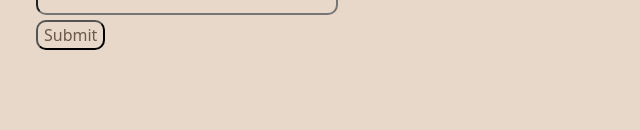
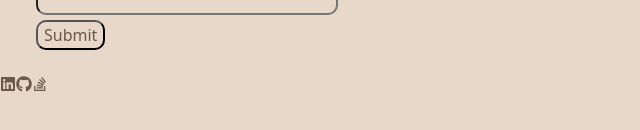
Before and after one commit to kthao21/REACT-portfolio, a React (Vite) app: page /Contact in a window 1280 px wide. Shown: the part 356-486 px from the top of the page, without its empty margins (0-640 px from the left). Built offline with nearby package versions, Linux system fonts and the light colour scheme.

Commit message:
added icons to footer

```diff
--- a/package.json
+++ b/package.json
@@ -14,6 +14,7 @@
     "bootstrap": "^5.2.3",
     "react": "^18.2.0",
     "react-dom": "^18.2.0",
+    "react-icons": "^4.11.0",
     "react-router-dom": "^6.11.1"
   },
   "devDependencies": {
--- a/src/App.jsx
+++ b/src/App.jsx
@@ -1,15 +1,22 @@
 // Bringing in the required import from 'react-router-dom'
 import { Outlet } from 'react-router-dom';
 import Nav from './components/NavTabs';
+import Header from './components/Header';
+import Footer from './components/Footer';
+import Project from './components/Project';
+
 
 function App() {
   // The Outlet component will conditionally swap between the different pages according to the URL
   return (
     <>
+      <Header />
       <Nav />
       <main className="mx-3">
+        <Project />
         <Outlet />
       </main>
+      <Footer />
     </>
   );
 }
--- a/src/components/Footer.jsx
+++ b/src/components/Footer.jsx
@@ -1,13 +1,21 @@
+import React from 'react';
 import { Link, useLocation } from 'react-router-dom';
+import { FaLinkedin, FaGithub, FaStackOverflow } from 'react-icons/fa';
 
-function Footer() {
-    const currentPage = useLocation().pathname;
+const Footer = () => {
+    const handleIconClick = (icon) => {
+      alert(`${icon} icon clicked!`);
+    };
 
     return (
-        <footer>
-
-        </footer>
-    )
-}
+      <footer>
+        <div>
+          <FaLinkedin onClick={() => handleIconClick('Linkedin')} />
+          <FaGithub onClick={() => handleIconClick('Github')} />
+          <FaStackOverflow onClick={() => handleIconClick('Stackoverflow')} />
+        </div>
+      </footer>
+    );
+   };
 
 export default Footer;
--- a/src/components/Header.jsx
+++ b/src/components/Header.jsx
@@ -0,0 +1,13 @@
+import { Link, useLocation } from 'react-router-dom';
+
+function Header() {
+    const currentPage = useLocation().pathname;
+
+    return (
+        <header>
+            <h1>Kalia</h1>
+        </header>
+    )
+}
+
+export default Header;
--- a/src/components/NavTabs.jsx
+++ b/src/components/NavTabs.jsx
@@ -7,7 +7,6 @@ function NavTabs() {
 
   return (
     <header>
-      <h1>Kalia</h1>
       <ul className="nav nav-tabs">
         <li className="nav-item">
           <Link
--- a/src/components/Project.jsx
+++ b/src/components/Project.jsx
@@ -0,0 +1,13 @@
+import { Link, useLocation } from 'react-router-dom';
+
+function Project() {
+    const currentPage = useLocation().pathname;
+
+    return (
+        <section>
+
+        </section>
+    )
+}
+
+export default Project;
--- a/src/components/style.css
+++ b/src/components/style.css
@@ -23,3 +23,6 @@ h1 {
 button {
     border-radius: 10px;
 }
+footer {
+    justify-content: end;
+}
```
Also changed, not shown: 1 other file (tests, documents, lock files or other folders).
